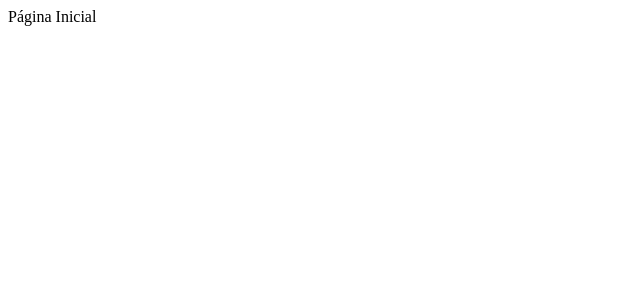
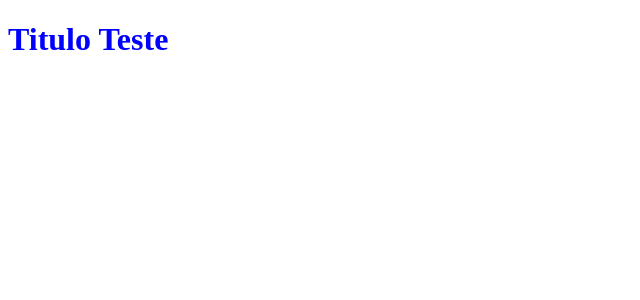
Before and after one commit to costagabriel99/react-revisao, a Next.js app: page / in a window 1280 px wide. Shown: the top 300 px of the page, without its empty margins (0-640 px from the left). Built offline with nearby package versions, Linux system fonts and the light colour scheme.

Commit message:
Exemplos de components e Props

```diff
--- a/pages/index.jsx
+++ b/pages/index.jsx
@@ -1,3 +1,5 @@
+import Title from '../src/components/title/Title'
+
 export default function HomePage() {
-  return <div>Página Inicial</div>
+  return <Title>Titulo Teste</Title>
 }
--- /dev/null
+++ b/src/components/title/Title.jsx
@@ -0,0 +1,5 @@
+import styles from './Title.module.css'
+
+export default function Title({ children }) {
+  return <h1 className={styles.title}>{children}</h1>
+}
--- /dev/null
+++ b/src/components/title/Title.module.css
@@ -0,0 +1,4 @@
+.title {
+    color: blue;
+
+}
```
